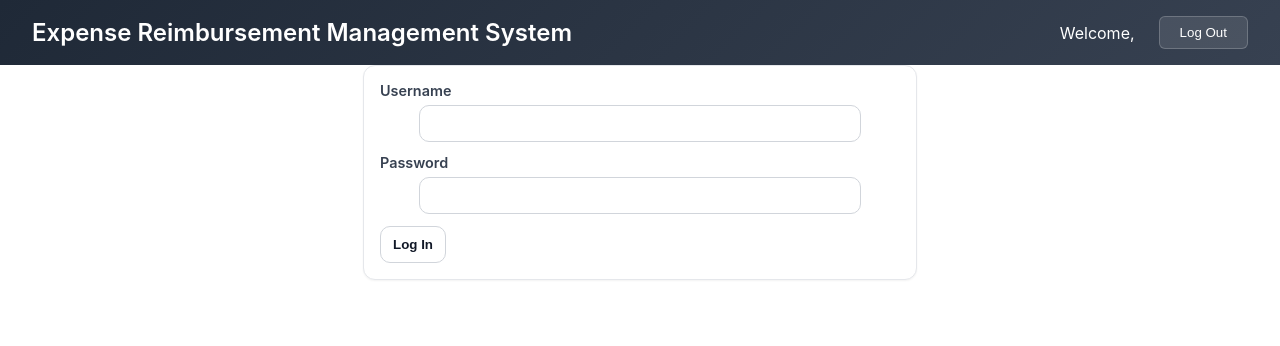
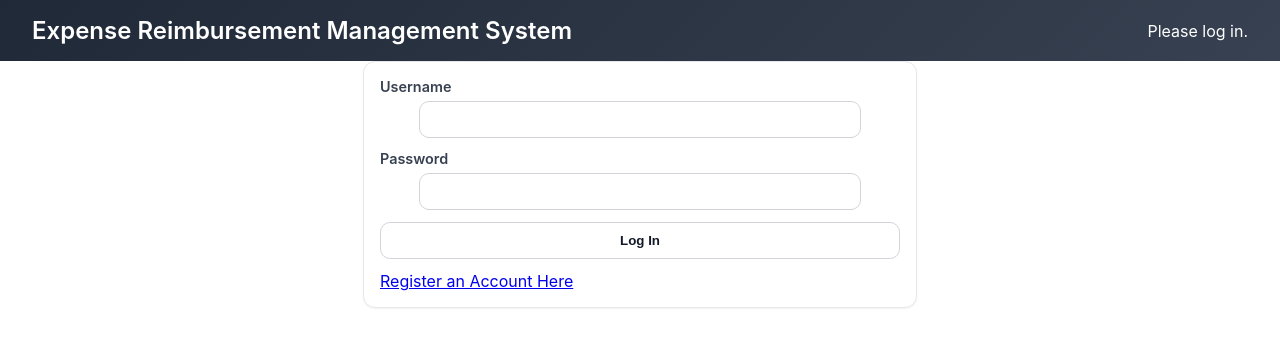
Before and after one commit to pham022/Revature-Project-1, a React (Create React App) app in the folder project-01-frontend/: page /login in a window 1280 px wide. Shown: the top 346 px of the page. Built offline with nearby package versions, Linux system fonts and the light colour scheme.

Commit message:
improved NavBar

```diff
--- a/project-01-frontend/src/components/NavBar.tsx
+++ b/project-01-frontend/src/components/NavBar.tsx
@@ -9,8 +9,6 @@ interface NavbarProps {
 export default function Navbar({ username }: NavbarProps) {
     const navigate = useNavigate();
 
-    // const {logout, user} = useAuth();
-
     const handleLogout = () => {
         // Add logout logic here
         navigate('/login')
@@ -20,11 +18,11 @@ export default function Navbar({ username }: NavbarProps) {
         <header className={styles.header}>
             <h1>Expense Reimbursement Management System</h1>
             <div className={styles.headerRight}>
-                <span>Welcome, {username}</span>
-                {/* { user ?  */}
-                <button className={styles.logoutBtn} onClick={handleLogout}>Log Out</button>
-                {/* // :
-                // <Link to = "/login">Log In</Link>} */}
+                {username ? (
+                <><span>Welcome, {username}</span><button className={styles.logoutBtn} onClick={handleLogout}>Log Out</button></>)
+                :
+                (<span>Please log in.</span>)}
+
             </div>
         </header>
     )
--- a/project-01-frontend/src/components/auth/Login.tsx
+++ b/project-01-frontend/src/components/auth/Login.tsx
@@ -2,6 +2,7 @@ import React, { ChangeEventHandler, useState, useContext } from 'react'
 import { AuthContext, Employee, LoginFormData } from '../../types/Employee';
 import styles from './../Item.module.css';
 import { useAuth } from './useAuth';
+import { Link } from 'react-router-dom';
 
 export default function Login() {
   const [loginFormData, setLoginFormData] = useState<LoginFormData>({ username: '', password: '' });
@@ -32,8 +33,11 @@ export default function Login() {
           <label className={styles.label}>Password</label>
           <input className={styles.input} id = "password" value = {loginFormData.password} onChange = {onChangeHandler} name = 'password'/>
         </div>
-        <div>
+        <div className={styles.field}>
           <button className={styles.button} type='submit'>Log In</button>
+        </div>
+        <div className={styles.field}>
+          <Link to='/register'>Register an Account Here</Link>
         </div>
       </form>
     </div>
```
Also changed, not shown: project-01-frontend/src/components/auth/Register.tsx (added, +9 -0 lines).
